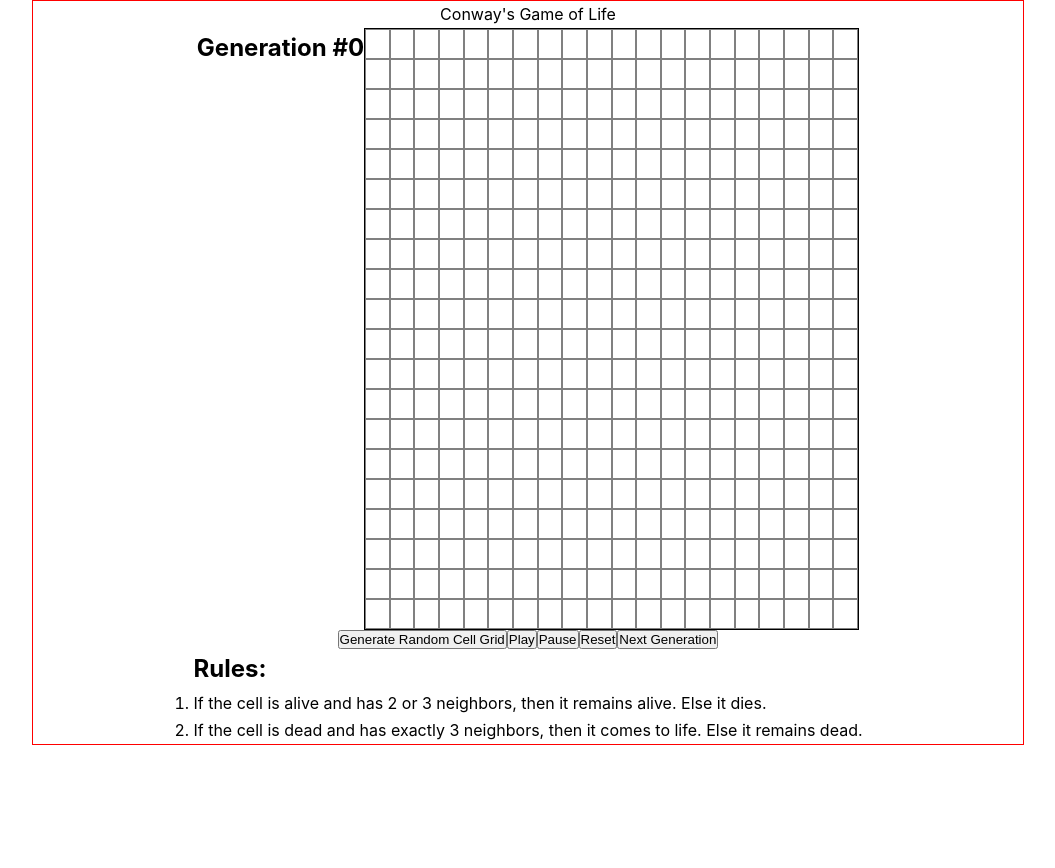
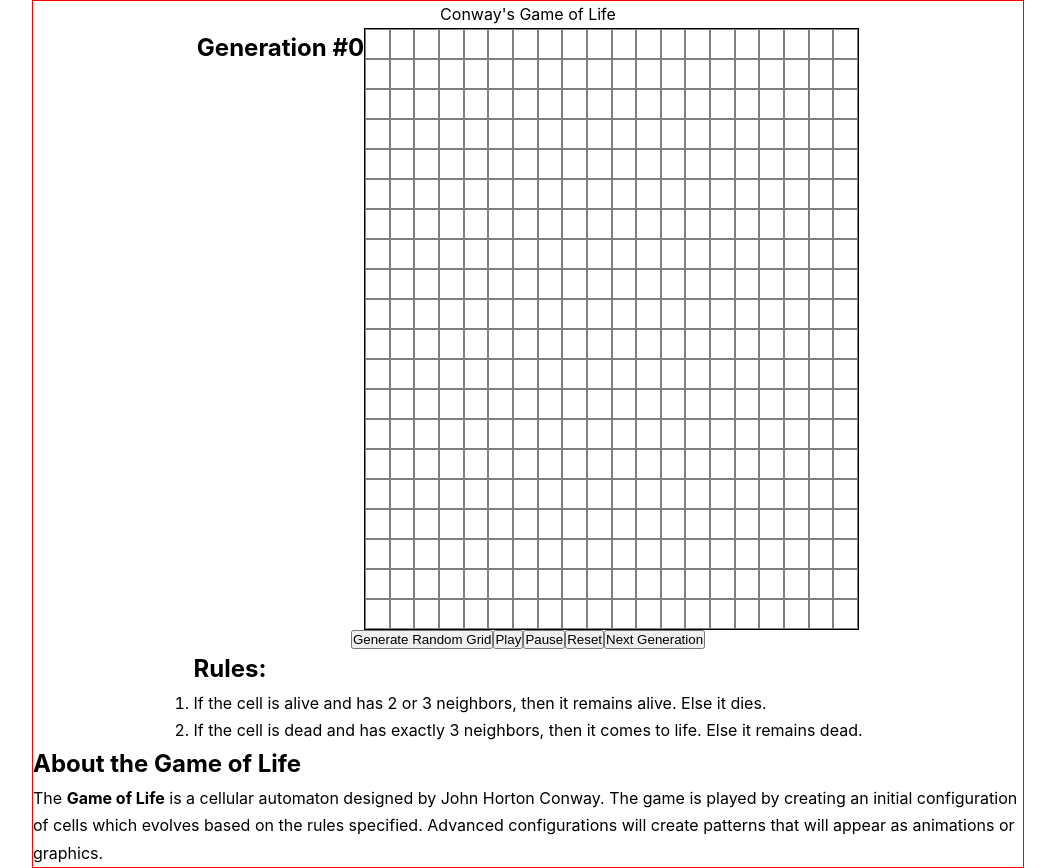
Before and after one commit to bloominstituteoftechnology/CS-Build-Week-1, a React (Create React App) app in the folder conways-life/: page / in a window 1280 px wide. Shown: the whole page, without its empty margins (112-1167 px from the left). Before the commit the page ends 800 px from the top, so only its background shows below. Built offline with nearby package versions, Linux system fonts and the light colour scheme.

Commit message:
added section with small description of the game of life

```diff
--- a/conways-life/src/App.js
+++ b/conways-life/src/App.js
@@ -117,7 +117,7 @@ class App extends Component {
     });
 
     for (let i = 0; i < this.state.totalCells; i++) {
-      randomNum = Math.floor(Math.random() * Math.floor(3));
+      randomNum = Math.floor(Math.random() * Math.floor(5));
       grid[i].isAlive = randomNum === 0 ? true : false;
       if (grid[i].isAlive) {
         grid[i].color = 'green';
@@ -235,7 +235,7 @@ class App extends Component {
               disabled={this.state.isClickable ? false : true}
               onClick={this.randomGridHandler}
             >
-              Generate Random Cell Grid
+              Generate Random Grid
             </button>
             <button
               type="button"
@@ -272,6 +272,16 @@ class App extends Component {
               </li>
             </ol>
           </div>
+          <div>
+            <h2>About the Game of Life</h2>
+            <p>
+              The <strong>Game of Life</strong> is a cellular automaton designed
+              by John Horton Conway. The game is played by creating an initial
+              configuration of cells which evolves based on the rules specified.
+              Advanced configurations will create patterns that will appear as
+              animations or graphics.
+            </p>
+          </div>
         </div>
       </div>
     );
```
